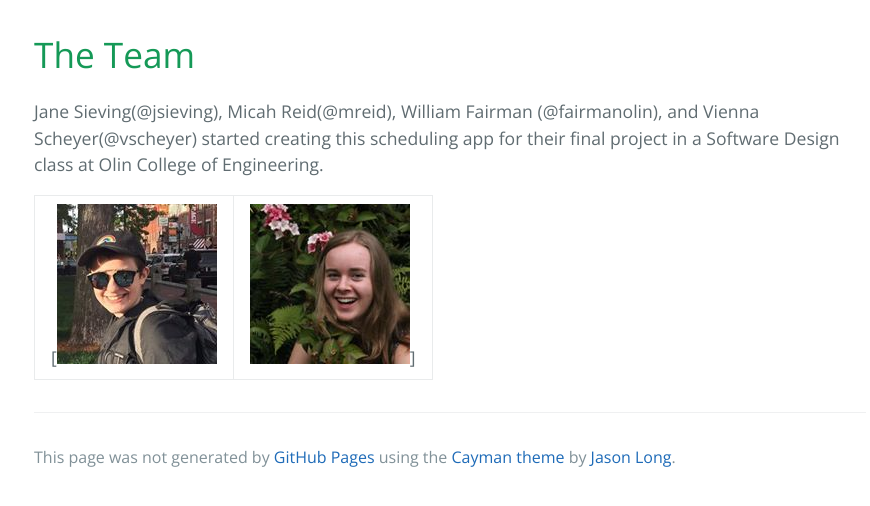
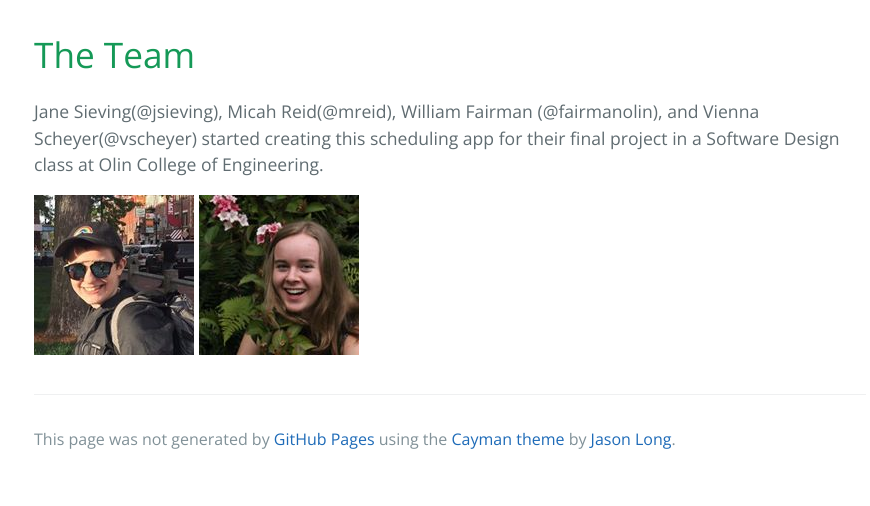
Before and after one commit to jsieving/smart-calendar, a Jekyll site: the page built from aboutUs.md, in a window 1280 px wide, cut to the strip 340-846 px from the top of the page. Shown: the whole strip, without its empty margins (190-1060 px from the left). Built offline with Jekyll 4.4.1, drawn with Linux system fonts in a browser that asks for light colours.

Commit message:
Update aboutUs.md

```diff
--- a/aboutUs.md
+++ b/aboutUs.md
@@ -7,4 +7,4 @@ filename: index
 # The Team
 Jane Sieving(@jsieving), Micah Reid(@mreid), William Fairman (@fairmanolin), and Vienna Scheyer(@vscheyer) started creating this scheduling app for their final project in a Software Design class at Olin College of Engineering.
 
-[![Micah Reid](micah_profile.jpg) | ![Vienna Scheyer](vienna_profile.jpg)]
+ ![Micah Reid](micah_profile.jpg)  ![Vienna Scheyer](vienna_profile.jpg)
```
